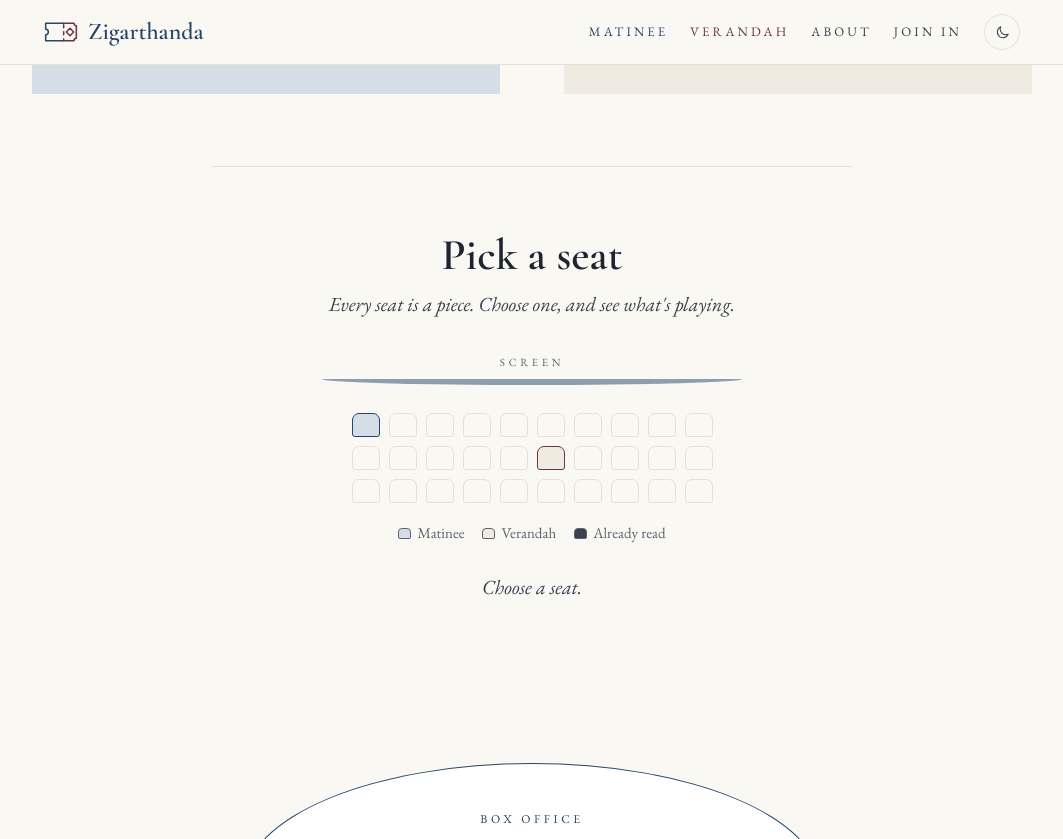
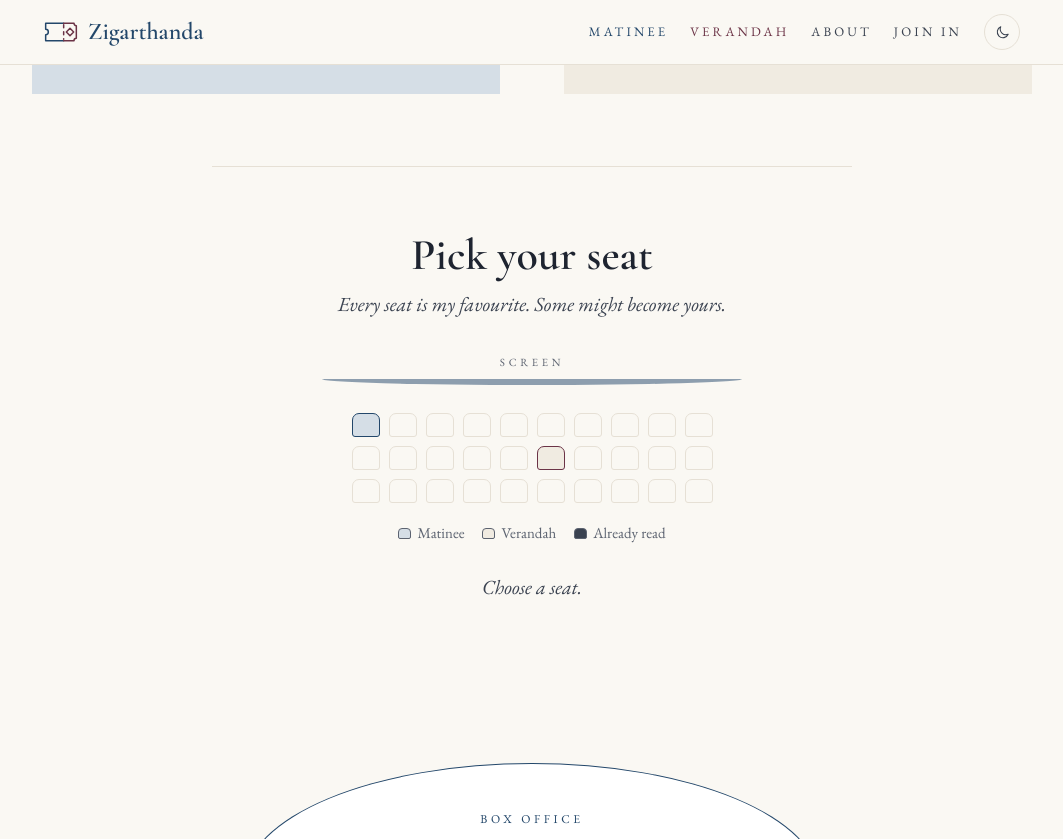
Before and after one commit to sibiusblack/zigarthanda, a Jekyll site: the page index.html, which Jekyll copies as it is, in a window 1280 px wide and 900 px high, scrolled down 1434 px, cut to the strip 0-839 px from the top of the window. Shown: the whole strip, without its empty margins (108-1171 px from the left). Built offline with Jekyll 4.4.1, drawn with Linux system fonts in a browser that asks for light colours.

Commit message:
Update seat selection section text

```diff
--- a/index.html
+++ b/index.html
@@ -110,8 +110,8 @@
     <!-- PICK A SEAT: every piece from matinee.html and verandah.html is a seat in the hall.
          Seats fill in as you add pieces; the ones a reader has read show darker, on their own browser. -->
     <section class="hall-section" data-hall hidden>
-      <h2 class="hall-title">Pick a seat</h2>
-      <p class="hall-lead">Every seat is a piece. Choose one, and see what's playing.</p>
+      <h2 class="hall-title">Pick your seat</h2>
+      <p class="hall-lead">Every seat is my favourite. Some might become yours.</p>
       <p class="hall-screen">Screen</p>
       <div class="seats" data-seats></div>
       <p class="hall-key"><span><i class="key-m"></i>Matinee</span><span><i class="key-v"></i>Verandah</span><span><i class="key-read"></i>Already read</span></p>
```
